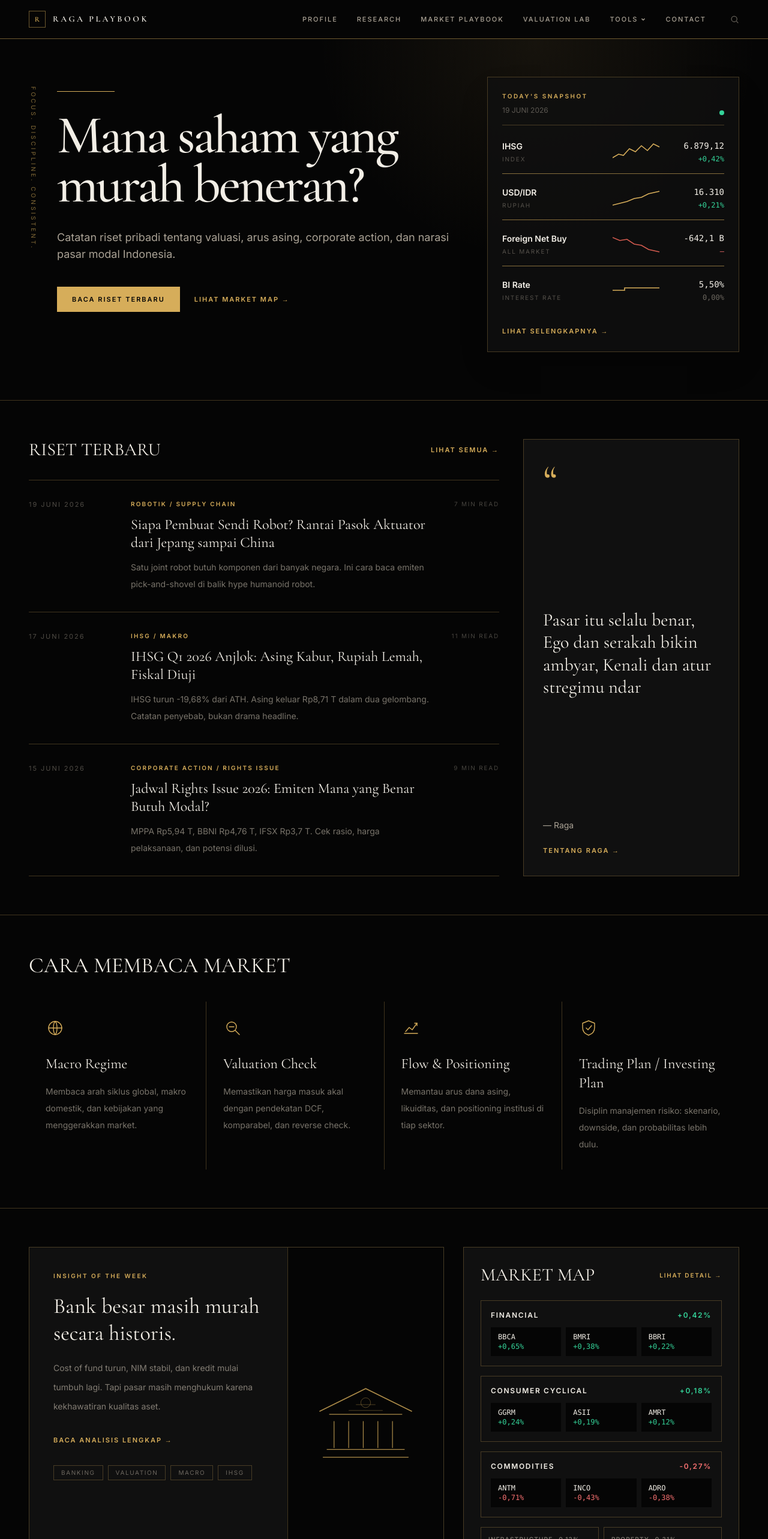
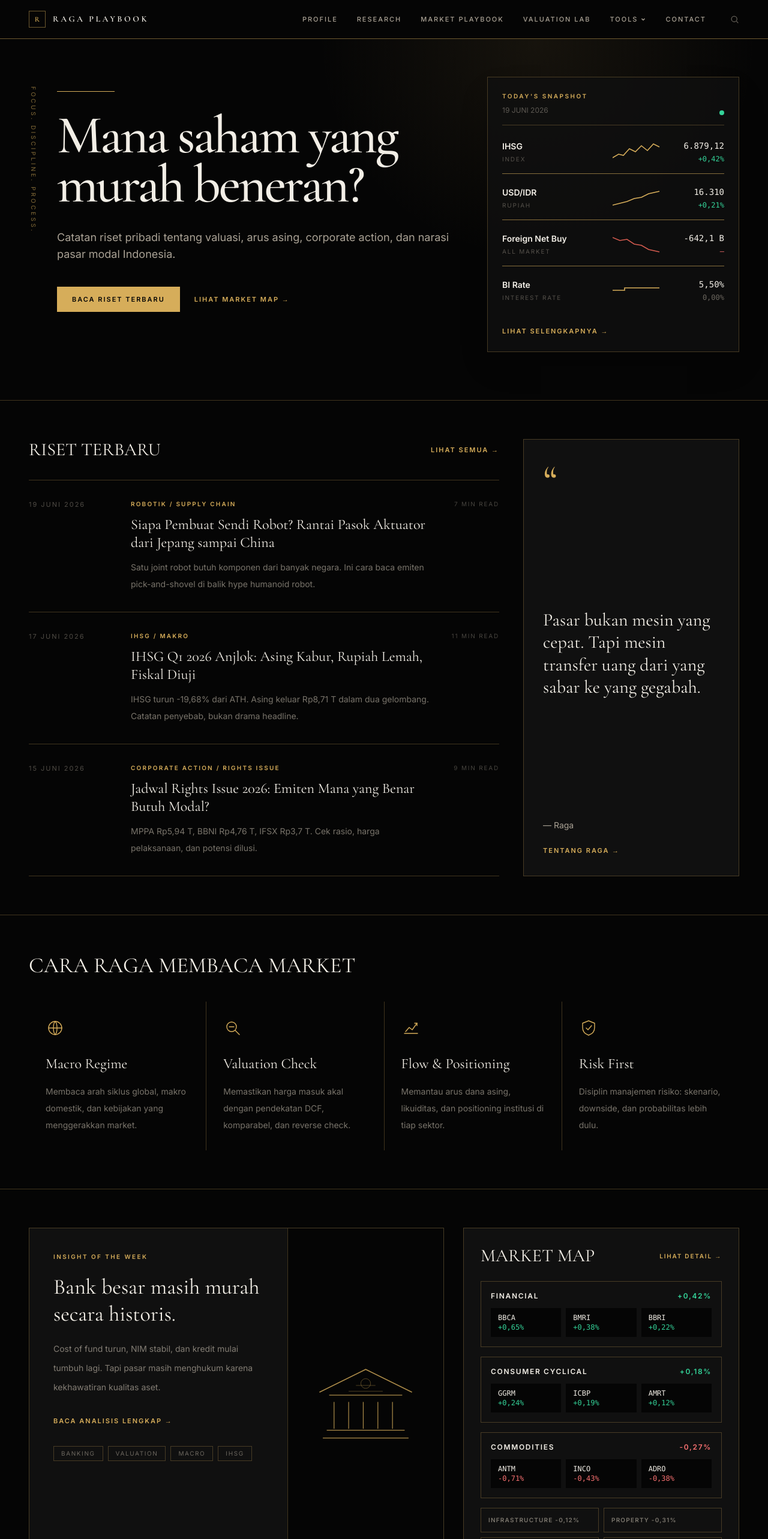
Before and after one commit to broden101/portfolio, a Next.js app: page / in a window 1280 px wide. Shown: the top 2566 px of the page at 60% size. Built offline with nearby package versions, Linux system fonts and the light colour scheme.

Commit message:
fix(home): align homepage with mockup layout

```diff
--- a/app/page.tsx
+++ b/app/page.tsx
@@ -43,12 +43,12 @@ const method = [
   { title: "Macro Regime", desc: "Membaca arah siklus global, makro domestik, dan kebijakan yang menggerakkan market.", icon: "globe" },
   { title: "Valuation Check", desc: "Memastikan harga masuk akal dengan pendekatan DCF, komparabel, dan reverse check.", icon: "search" },
   { title: "Flow & Positioning", desc: "Memantau arus dana asing, likuiditas, dan positioning institusi di tiap sektor.", icon: "chart" },
-  { title: "Trading Plan / Investing Plan", desc: "Disiplin manajemen risiko: skenario, downside, dan probabilitas lebih dulu.", icon: "shield" },
+  { title: "Risk First", desc: "Disiplin manajemen risiko: skenario, downside, dan probabilitas lebih dulu.", icon: "shield" },
 ];
 
 const marketMap = [
   { sector: "FINANCIAL", move: "+0,42%", tone: "up", rows: [["BBCA", "+0,65%"], ["BMRI", "+0,38%"], ["BBRI", "+0,22%"]] },
-  { sector: "CONSUMER CYCLICAL", move: "+0,18%", tone: "up", rows: [["GGRM", "+0,24%"], ["ASII", "+0,19%"], ["AMRT", "+0,12%"]] },
+  { sector: "CONSUMER CYCLICAL", move: "+0,18%", tone: "up", rows: [["GGRM", "+0,24%"], ["ICBP", "+0,19%"], ["AMRT", "+0,12%"]] },
   { sector: "COMMODITIES", move: "-0,27%", tone: "down", rows: [["ANTM", "-0,71%"], ["INCO", "-0,43%"], ["ADRO", "-0,38%"]] },
 ];
 
@@ -81,7 +81,7 @@ export default function Home() {
         <div className="relative mx-auto grid max-w-7xl grid-cols-1 gap-12 px-6 pb-20 lg:grid-cols-[1fr_420px] lg:px-12">
           <div className="relative flex gap-8">
             <div className="hidden pt-4 lg:block">
-              <div className="vertical-rl text-[10px] tracking-[0.35em] text-[#d6ad5a]/60 [writing-mode:vertical-rl]">FOCUS. DISCIPLINE. CONSISTENT.</div>
+              <div className="vertical-rl text-[10px] tracking-[0.35em] text-[#d6ad5a]/60 [writing-mode:vertical-rl]">FOCUS. DISCIPLINE. PROCESS.</div>
             </div>
             <div className="max-w-3xl pt-6">
               <div className="mb-8 h-px w-24 bg-[#d6ad5a]" />
@@ -155,9 +155,7 @@ export default function Home() {
         <div className="flex flex-col justify-between border border-[rgba(214,173,90,0.28)] bg-[#101010] p-8">
           <div className="font-heading text-7xl leading-none text-[#d6ad5a]">“</div>
           <blockquote className="mt-4 font-heading text-3xl leading-tight text-[#f2eee6]">
-            Pasar itu selalu benar,
-            Ego dan serakah bikin ambyar,
-            Kenali dan atur stregimu ndar
+Pasar bukan mesin yang cepat. Tapi mesin transfer uang dari yang sabar ke yang gegabah.
           </blockquote>
           <div className="mt-10">
             <p className="text-sm text-[#aaa295]">— Raga</p>
@@ -167,7 +165,7 @@ export default function Home() {
       </section>
 
       <section id="about" className="mx-auto max-w-7xl border-b border-[rgba(214,173,90,0.28)] px-6 py-16 lg:px-12">
-        <h2 className="mb-10 font-heading text-4xl text-[#f2eee6]">CARA MEMBACA MARKET</h2>
+        <h2 className="mb-10 font-heading text-4xl text-[#f2eee6]">CARA RAGA MEMBACA MARKET</h2>
         <div className="grid gap-px bg-[rgba(214,173,90,0.28)] md:grid-cols-2 lg:grid-cols-4">
           {method.map((m) => (
             <div key={m.title} className="bg-[#050505] p-7">
--- a/components/Footer.tsx
+++ b/components/Footer.tsx
@@ -36,12 +36,15 @@ export default function Footer() {
           </p>
           <div className="mt-6 flex gap-5 text-[10px] font-semibold tracking-[0.16em] text-[#aaa295]/50">
             {[
-              { label: "X/Twitter", href: "https://x.com" },
-              { label: "LinkedIn", href: "https://id.linkedin.com/in/polikarpusraga" },
-              { label: "Instagram", href: "https://www.instagram.com/bagus.raga" },
-              { label: "Email", href: "mailto:baguspolikarpus@gmail.com" },
+              { label: "X/Twitter", href: "https://x.com", icon: "x" },
+              { label: "LinkedIn", href: "https://id.linkedin.com/in/polikarpusraga", icon: "linkedin" },
+              { label: "Email", href: "mailto:baguspolikarpus@gmail.com", icon: "email" },
             ].map((l) => (
-              <a key={l.label} href={l.href} className="hover:text-[#d6ad5a]">{l.label}</a>
+              <a key={l.label} href={l.href} aria-label={l.label} className="flex h-8 w-8 items-center justify-center border border-[rgba(214,173,90,0.28)] text-[#aaa295]/60 transition hover:border-[#d6ad5a] hover:text-[#d6ad5a]">
+                {l.icon === "x" && <svg viewBox="0 0 18 18" className="h-3.5 w-3.5" fill="currentColor"><path d="M13.5 3h2.1l-4.6 5.3L16.5 15h-4.2l-3.3-4.2L5.1 15H3l4.9-5.6L2.7 3h4.3l3 3.8L13.5 3Zm-.7 10.6h1.2L5.5 4.3h-1.2l9 9.3Z"/></svg>}
+                {l.icon === "linkedin" && <svg viewBox="0 0 18 18" className="h-3.5 w-3.5" fill="currentColor"><path d="M4.6 3a1.3 1.3 0 1 0 0 2.6 1.3 1.3 0 0 0 0-2.6ZM3 7.2h3.2V15H3V7.2Zm5.2 0H11v1.1h.04c.5-.9 1.7-1.9 3.5-1.9 3.8 0 4.5 2.5 4.5 5.7V15h-3.2v-4.3c0-1 0-2.3-1.4-2.3-1.4 0-1.6 1.1-1.6 2.2V15H8.2V7.2Z"/></svg>}
+                {l.icon === "email" && <svg viewBox="0 0 18 18" className="h-3.5 w-3.5" fill="none" stroke="currentColor" strokeWidth="1.5"><rect x="2" y="4" width="14" height="10" rx="1.5"/><path d="m2 5.5 7 5 7-5"/></svg>}
+              </a>
             ))}
           </div>
         </div>
```
